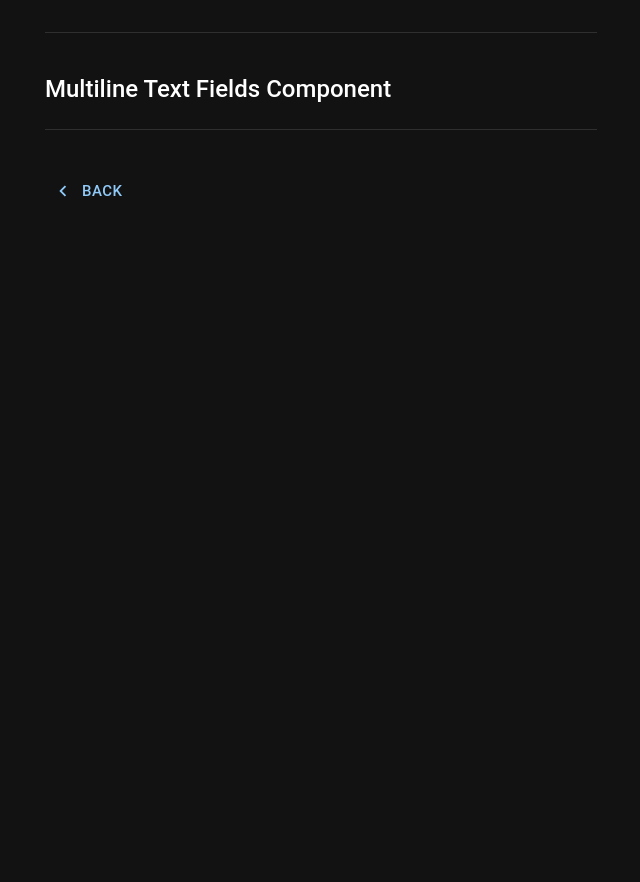
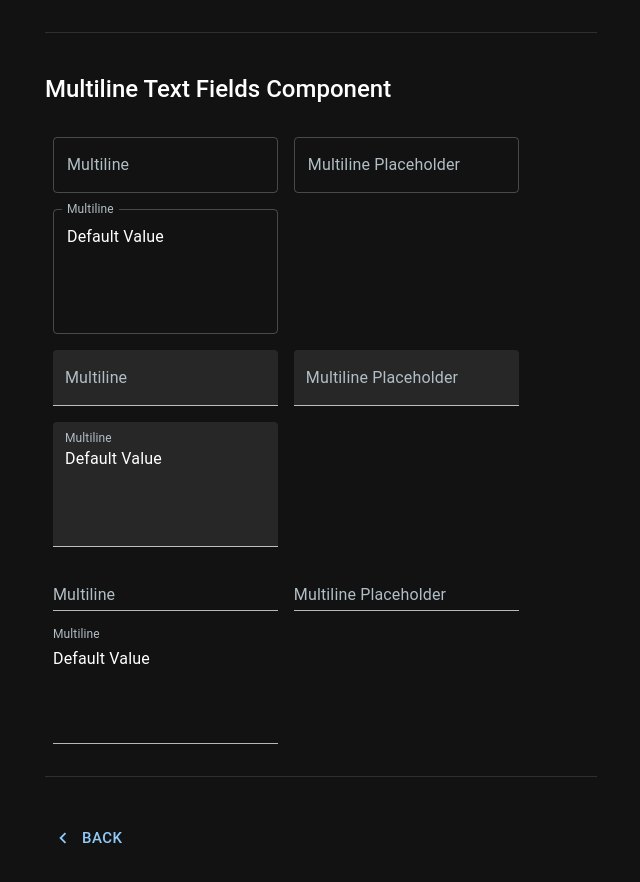
Before and after one commit to watcharakornton/mui_tutorials, a React (Vite) app: page /text-field in a window 1280 px wide. Shown: the part 1740-2622 px from the top of the page, without its empty margins (319-959 px from the left). Before the commit the page ends 1992 px from the top, so only its background shows below. Built offline with nearby package versions, Linux system fonts and the light colour scheme.

Commit message:
Add Multiline Text Fields into TextFields Component

```diff
--- a/src/inputs/TextFieldComponent.jsx
+++ b/src/inputs/TextFieldComponent.jsx
@@ -7,6 +7,82 @@ export const MultilineTextFields = () => {
       <Typography variant="h5" sx={{ mb: 3 }} fontWeight="fontWeightMedium">
         Multiline Text Fields Component
       </Typography>
+      <Box
+        component="form"
+        sx={{ "& .MuiTextField-root": { m: 1, width: "25ch" } }}
+        noValidate
+        autoComplete="off"
+      >
+        <div>
+          <TextField
+            id="outlined-multiline-flexible"
+            label="Multiline"
+            multiline
+            maxRows={4}
+          />
+          <TextField
+            id="outlined-textarea"
+            label="Multiline Placeholder"
+            placeholder="Placeholder"
+            multiline
+          />
+          <TextField
+            id="outlined-multiline-static"
+            label="Multiline"
+            multiline
+            rows={4}
+            defaultValue="Default Value"
+          />
+        </div>
+        <div>
+          <TextField
+            id="filled-multiline-flexible"
+            label="Multiline"
+            multiline
+            maxRows={4}
+            variant="filled"
+          />
+          <TextField
+            id="filled-textarea"
+            label="Multiline Placeholder"
+            placeholder="Placeholder"
+            multiline
+            variant="filled"
+          />
+          <TextField
+            id="filled-multiline-static"
+            label="Multiline"
+            multiline
+            rows={4}
+            defaultValue="Default Value"
+            variant="filled"
+          />
+        </div>
+        <div>
+          <TextField
+            id="standard-multiline-flexible"
+            label="Multiline"
+            multiline
+            maxRows={4}
+            variant="standard"
+          />
+          <TextField
+            id="standard-textarea"
+            label="Multiline Placeholder"
+            placeholder="Placeholder"
+            multiline
+            variant="standard"
+          />
+          <TextField
+            id="standard-multiline-static"
+            label="Multiline"
+            multiline
+            rows={4}
+            defaultValue="Default Value"
+            variant="standard"
+          />
+        </div>
+      </Box>
     </>
   );
 };
```
